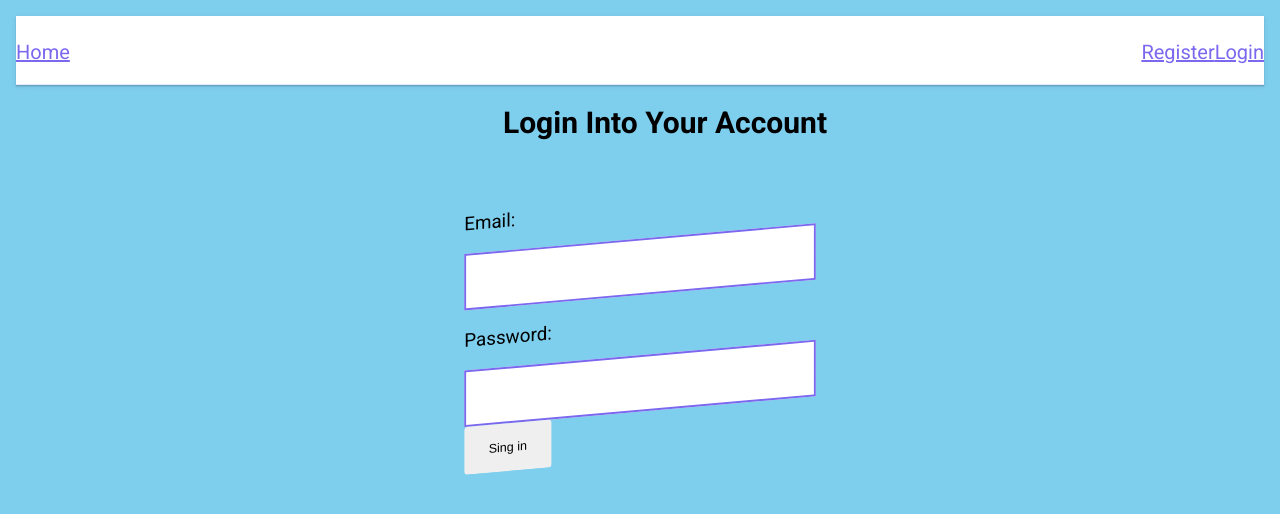
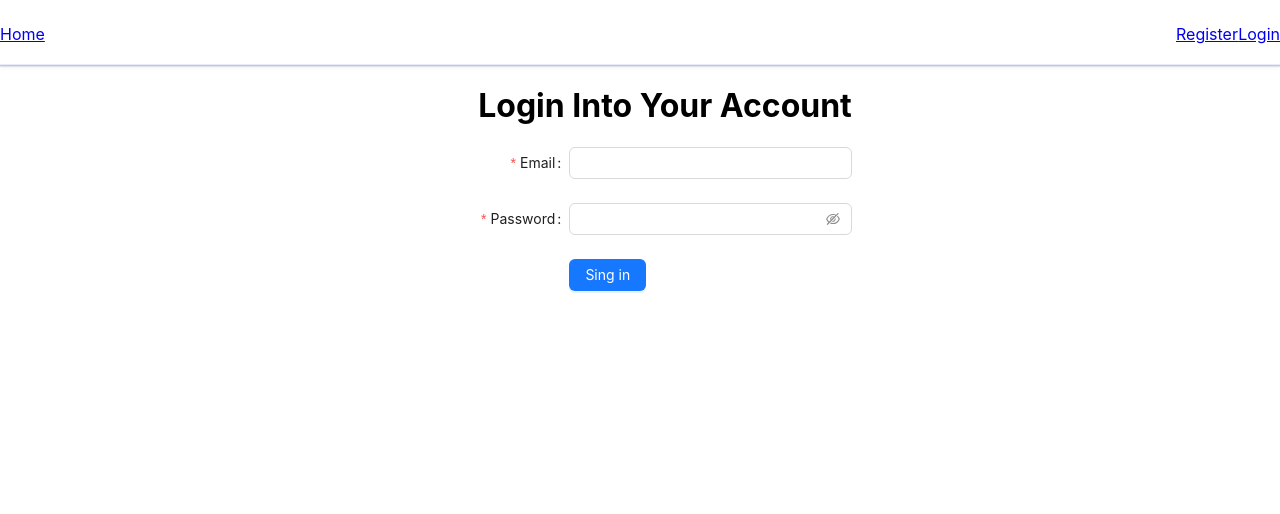
Before and after one commit to Rogok-Serg/goit-react-hw-08-phonebook, a React (Create React App) app: page /goit-react-hw-08-phonebook/login in a window 1280 px wide. Shown: the top 514 px of the page. Built offline with nearby package versions, Linux system fonts and the light colour scheme.

Commit message:
Desing Form

```diff
--- a/src/page/LoginPage/Login.module.css
+++ /dev/null
@@ -1,130 +0,0 @@
-@import url('https://fonts.googleapis.com/css?family=Roboto:400,700&display=swap');
-
-:root {
-  --space-root: 1rem;
-  --space-xs: calc(var(--space-root) / 2);
-  --space-s: calc(var(--space-root) / 1.5);
-  --space-m: var(--space-root);
-  --space-l: calc(var(--space-root) * 1.5);
-  --space-xl: calc(var(--space-root) * 2);
-  --color-primary: mediumslateblue;
-  --color-secondary: black;
-  --color-tertiary: rgb(126, 206, 238);
-  --base-border-radius: 0.25rem;
-  --ease: cubic-bezier(0.075, 0.82, 0.165, 1);
-  --duration: 350ms;
-  --font-family: 'Roboto', sans-serif;
-  --font-size: 1.25rem;
-}
-
-* {
-  box-sizing: border-box;
-}
-
-body {
-  margin: 0;
-  height: 100vh;
-  padding: var(--space-m);
-  font-size: var(--font-size);
-  font-family: var(--font-family);
-  line-height: 1.2;
-  background-color: var(--color-tertiary);
-}
-
-a {
-  color: var(--color-primary);
-
-  &:focus {
-    color: var(--color-secondary);
-  }
-}
-
-h1 {
-  font-weight: 700;
-  font-size: calc(var(--font-size) * 1.5);
-}
-
-.form {
-  position: relative;
-  width: 100%;
-  max-width: 450px;
-  margin: 0 auto;
-  transform: skewY(-5deg) translateY(10%) scale(0.94);
-  transition: box-shadow var(--duration) var(--ease),
-    transform var(--duration) var(--ease);
-
-  &:before,
-  &:after {
-    content: '';
-    position: absolute;
-    pointer-events: none;
-    background-color: darken(white, 8%);
-    width: 25%;
-    height: 100%;
-    transition: background-color var(--duration) var(--ease),
-      transform var(--duration) var(--ease);
-  }
-
-  &:before {
-    top: 0;
-    right: calc(100% - 1px);
-    transform-origin: 100% 100%;
-    transform: skewY(-35deg) scaleX(-1);
-    z-index: -1;
-  }
-
-  &:after {
-    top: 0;
-    left: calc(100% - 1px);
-    transform-origin: 0 0;
-    transform: skewY(-35deg) scaleX(-1);
-    z-index: 2;
-  }
-
-  &:hover,
-  &:focus-within {
-    transform: scale(1.0001);
-    box-shadow: 0 1rem 3rem rgba(black, 0.1);
-
-    &:before,
-    &:after {
-      background-color: white;
-      transform: skewY(0);
-    }
-  }
-}
-input {
-  flex: 1 1 0;
-  width: 100%;
-  outline: none;
-  padding: var(--space-m);
-  font-size: var(--font-size);
-  font-family: var(--font-family);
-  color: var(--color-secondary);
-  border: 2px solid var(--color-primary);
-
-  &:focus {
-    color: var(--color-primary);
-  }
-}
-.btnGroup {
-  display: flex;
-  align-items: center;
-  justify-content: space-between;
-
-  > * + * {
-    margin-left: var(--space-s);
-  }
-}
-.btn {
-  position: relative;
-  overflow: hidden;
-  display: flex;
-  align-items: center;
-  justify-content: space-between;
-  outline: none;
-  padding: var(--space-m) var(--space-l);
-  cursor: pointer;
-  border: 2px solid transparent;
-  border-radius: var(--base-border-radius);
-}
--- a/src/page/LoginPage/LoginPage.jsx
+++ b/src/page/LoginPage/LoginPage.jsx
@@ -2,41 +2,165 @@
 import { Navigate } from 'react-router-dom';
 import { loginUser } from 'redux/authentificated/operations';
 import { selectAuthentificated } from 'redux/authentificated/authSelectors';
-import css from './Login.module.css';
+import { Button, Form, Input } from 'antd';
+// import css from './Login.module.css';
 const LoginPage = () => {
   const authentificated = useSelector(selectAuthentificated);
 
   const dispatch = useDispatch();
-  const handleSabmitLogin = e => {
-    e.preventDefault();
-    const form = e.currentTarget;
-    const email = form.userEmail.value;
-    const password = form.userPassword.value;
-    dispatch(loginUser({ email, password }));
-    form.reset();
+  // const handleSabmitLogin = e => {
+  //   e.preventDefault();
+  //   const form = e.currentTarget;
+  //   const email = form.userEmail.value;
+  //   const password = form.userPassword.value;
+  //   dispatch(loginUser({ email, password }));
+  //   form.reset();
+  // };
+  const onFinish = values => {
+    dispatch(loginUser(values));
   };
 
   if (authentificated) return <Navigate to="/contacts" />;
 
+  // const {  Button, Checkbox, Form, Input  } = antd;
   return (
     <div>
       <h1>Login Into Your Account</h1>
-      <form className={css.form} onSubmit={handleSabmitLogin}>
-        <label>
-          <p>Email:</p>
+      <Form
+        name="basic"
+        labelCol={{
+          span: 8,
+        }}
+        wrapperCol={{
+          span: 16,
+        }}
+        style={{
+          maxWidth: 600,
+        }}
+        initialValues={{
+          remember: true,
+        }}
+        autoComplete="off"
+        onFinish={onFinish}
+      >
+        <Form.Item
+          label="Email"
+          name="email"
+          rules={[
+            {
+              required: true,
+              message: 'Please input your username!',
+            },
+          ]}
+        >
+          <Input />
+        </Form.Item>
 
-          <input name="userEmail" type="email" required />
-        </label>
-        <label>
-          <p>Password:</p>
-          <input name="userPassword" type="password" required minLength={7} />
-        </label>
-        <br />
-        <button className={(css.btnGroup, css.btn)} type="submit">
-          Sing in
-        </button>
-      </form>
+        {/* <Input name="userEmail" type="email" required /> */}
+
+        {/* <label> */}
+        <Form.Item
+          label="Password"
+          name="password"
+          minLength={7}
+          rules={[
+            {
+              required: true,
+              message: 'Please input your password!',
+            },
+          ]}
+        >
+          <Input.Password />
+        </Form.Item>
+        {/* </label> */}
+        <Form.Item
+          wrapperCol={{
+            offset: 8,
+            span: 16,
+          }}
+        >
+          <Button type="primary" htmlType="submit">
+            Sing in
+          </Button>
+        </Form.Item>
+        {/* <Button type="submit">Sing in</Button> */}
+      </Form>
     </div>
+
+    // const onFinish = (values) => {
+    //   console.log('Success:', values);
+    // };
+    // const onFinishFailed = (errorInfo) => {
+    //   console.log('Failed:', errorInfo);
+    // };
+    // const App = () => (
+    //   <Form
+    //     name="basic"
+    //     labelCol={{
+    //       span: 8,
+    //     }}
+    //     wrapperCol={{
+    //       span: 16,
+    //     }}
+    //     style={{
+    //       maxWidth: 600,
+    //     }}
+    //     initialValues={{
+    //       remember: true,
+    //     }}
+    //     onFinish={onFinish}
+    //     onFinishFailed={onFinishFailed}
+    //     autoComplete="off"
+    //   >
+    // <Form.Item
+    //   label="Username"
+    //   name="username"
+    //   rules={[
+    //     {
+    //       required: true,
+    //       message: 'Please input your username!',
+    //     },
+    //   ]}
+    // >
+    //   <Input />
+    // </Form.Item>
+
+    // <Form.Item
+    //   label="Password"
+    //   name="password"
+    //   rules={[
+    //     {
+    //       required: true,
+    //       message: 'Please input your password!',
+    //     },
+    //   ]}
+    // >
+    //   <Input.Password />
+    // </Form.Item>
+
+    // <Form.Item
+    //   name="remember"
+    //   valuePropName="checked"
+    //   wrapperCol={{
+    //     offset: 8,
+    //     span: 16,
+    //   }}
+    // >
+    //   <Checkbox>Remember me</Checkbox>
+    // </Form.Item>
+
+    //     <Form.Item
+    //       wrapperCol={{
+    //         offset: 8,
+    //         span: 16,
+    //       }}
+    //     >
+    //       <Button type="primary" htmlType="submit">
+    //         Submit
+    //       </Button>
+    //     </Form.Item>
+    //   </Form>
+    // );
   );
 };
 
--- a/src/page/RegisterPage/RegisterPage.jsx
+++ b/src/page/RegisterPage/RegisterPage.jsx
@@ -2,49 +2,105 @@
 import { Navigate } from 'react-router-dom';
 import { registerUser } from 'redux/authentificated/operations';
 import { selectAuthentificated } from 'redux/authentificated/authSelectors';
+import { Button, Form, Input } from 'antd';
 
 const RegisterPage = () => {
   const authentificated = useSelector(selectAuthentificated);
 
   const dispatch = useDispatch();
 
-  const handleSubmitRegister = e => {
-    e.preventDefault();
-    const form = e.currentTarget;
-    const name = form.userName.value;
-    const email = form.userEmail.value;
-    const password = form.userPassword.value;
+  // const handleSubmitRegister = e => {
+  //   e.preventDefault();
+  //   const form = e.currentTarget;
+  //   const name = form.userName.value;
+  //   const email = form.userEmail.value;
+  //   const password = form.userPassword.value;
 
-    dispatch(
-      registerUser({
-        name,
-        email,
-        password,
-      })
-    );
-    form.reset();
+  //   dispatch(
+  //     registerUser({
+  //       name,
+  //       email,
+  //       password,
+  //     })
+  //   );
+  //   form.reset();
+  // };
+  const onFinish = values => {
+    dispatch(registerUser(values));
+    console.log('values: ', values);
   };
   if (authentificated) return <Navigate to="/contacts" />;
 
   return (
     <div>
       <h1>Register Your Account</h1>
-      <form onSubmit={handleSubmitRegister}>
-        <p>Name:</p>
-        <label>
-          <input name="userName" type="text" required minLength={5} />
-        </label>
-        <p>Email:</p>
-        <label>
-          <input name="userEmail" type="email" required />
-        </label>
-        <label>
-          <p>Password:</p>
-          <input name="userPassword" type="password" required minLength={7} />
-        </label>
-        <br />
-        <button type="submit">Sing Up</button>
-      </form>
+      <Form
+        name="basic"
+        labelCol={{
+          span: 8,
+        }}
+        wrapperCol={{
+          span: 16,
+        }}
+        style={{
+          maxWidth: 600,
+        }}
+        initialValues={{
+          remember: true,
+        }}
+        autoComplete="off"
+        onSubmit={onFinish}
+      >
+        <Form.Item
+          label="Name"
+          name="userName"
+          minLength={5}
+          rules={[
+            {
+              required: true,
+              message: 'Please input your username!',
+            },
+          ]}
+        >
+          <Input />
+        </Form.Item>
+        {/* <input name="userName" type="text" required minLength={5} /> */}
+        <Form.Item
+          label="Email"
+          name="userEmail"
+          rules={[
+            {
+              required: true,
+              message: 'Please input your email!',
+            },
+          ]}
+        >
+          <Input />
+        </Form.Item>
+        <Form.Item
+          label="Password"
+          name="userPassword"
+          minLength={7}
+          rules={[
+            {
+              required: true,
+              message: 'Please input your password!',
+            },
+          ]}
+        >
+          <Input.Password />
+        </Form.Item>
+        <Form.Item
+          wrapperCol={{
+            offset: 8,
+            span: 16,
+          }}
+        >
+          <Button type="primary" htmlType="submit">
+            Sing in
+          </Button>
+        </Form.Item>
+      </Form>
     </div>
   );
 };
```
